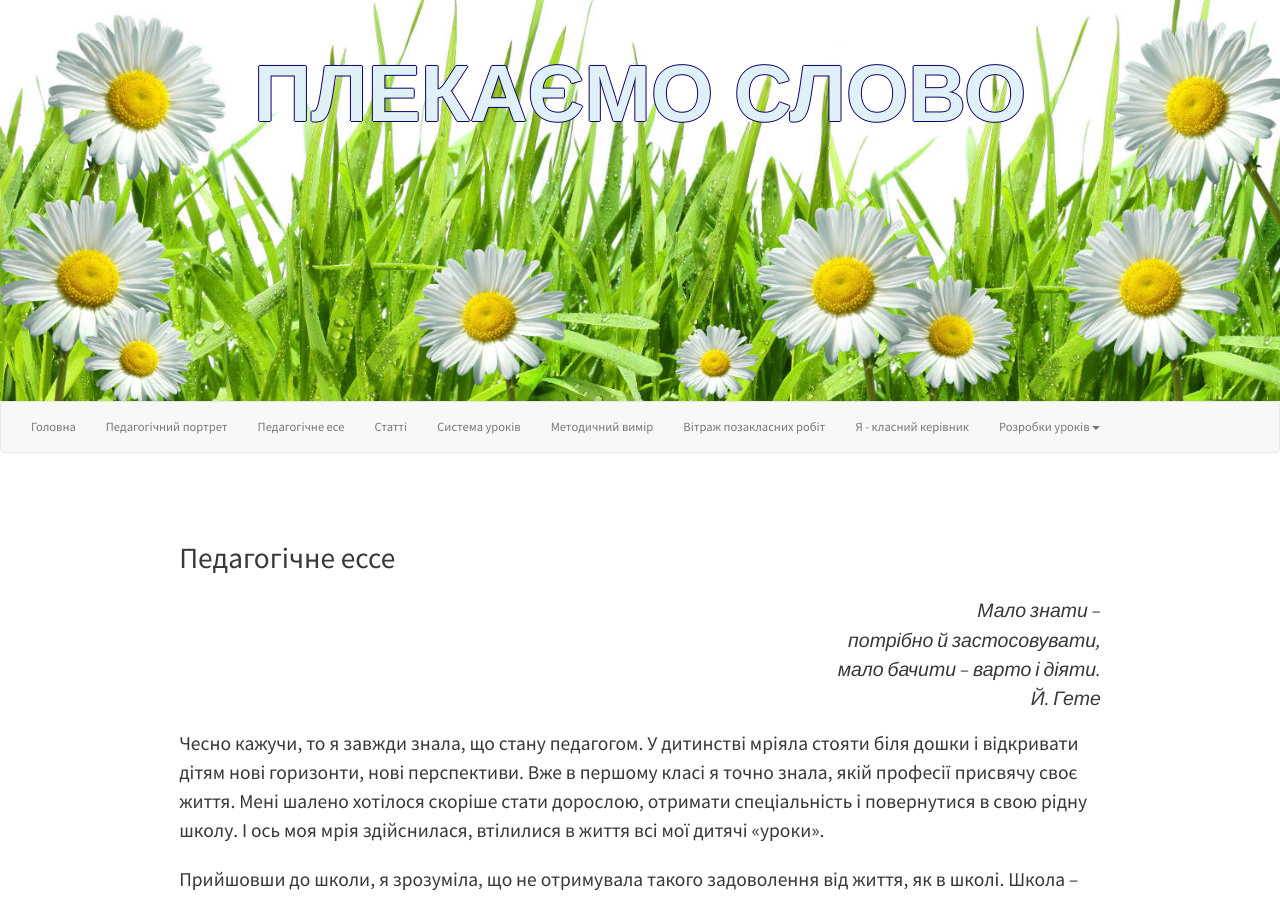
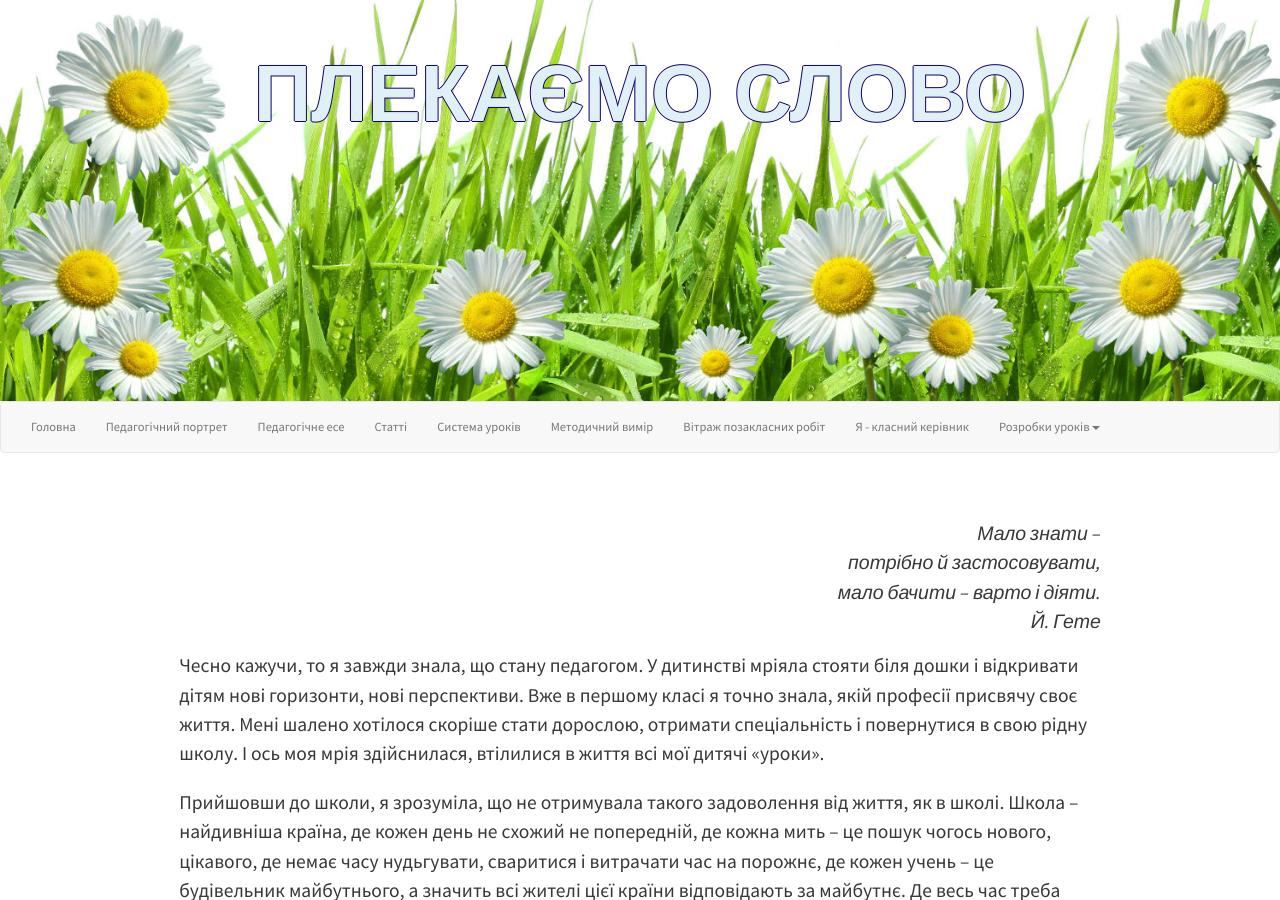
Before and after one commit to tetyanashevchuk/tetyanashevchuk.github.io, a Jekyll site: the page built from essay/index.html, in a window 1280 px wide and 900 px high. Built offline with Jekyll 4.4.1, drawn with Linux system fonts in a browser that asks for light colours; nearby versions of some CDN libraries.

Commit message:
moved essay to separate page

```diff
--- a/essay/index.html
+++ b/essay/index.html
@@ -1,12 +1,11 @@
 ---
 layout: default
 permalink: /essay/
+title: "Педагогічне есе"
 ---
+
 <article class="post-teaser">
   <div class="post-content">
-    <h3>
-        Педагогічне ессе
-      </h3>
     <div class="epigraph">
       <p>
         Мало знати –
```
